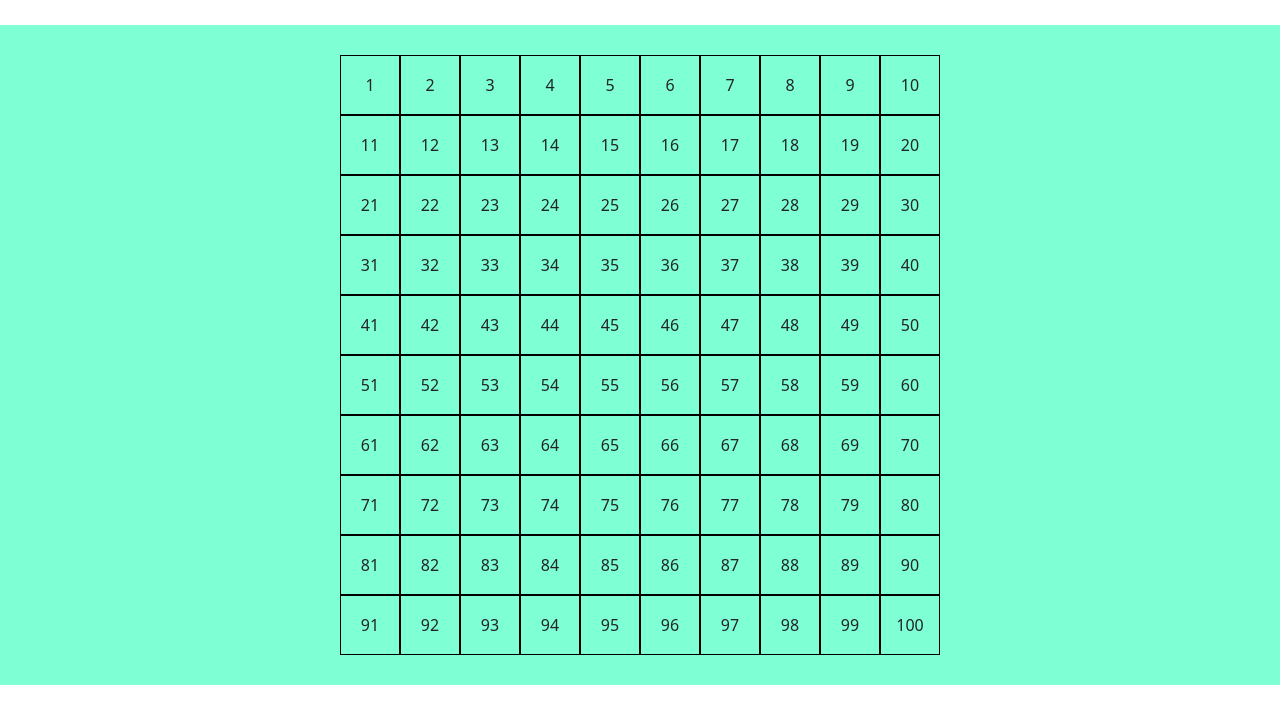
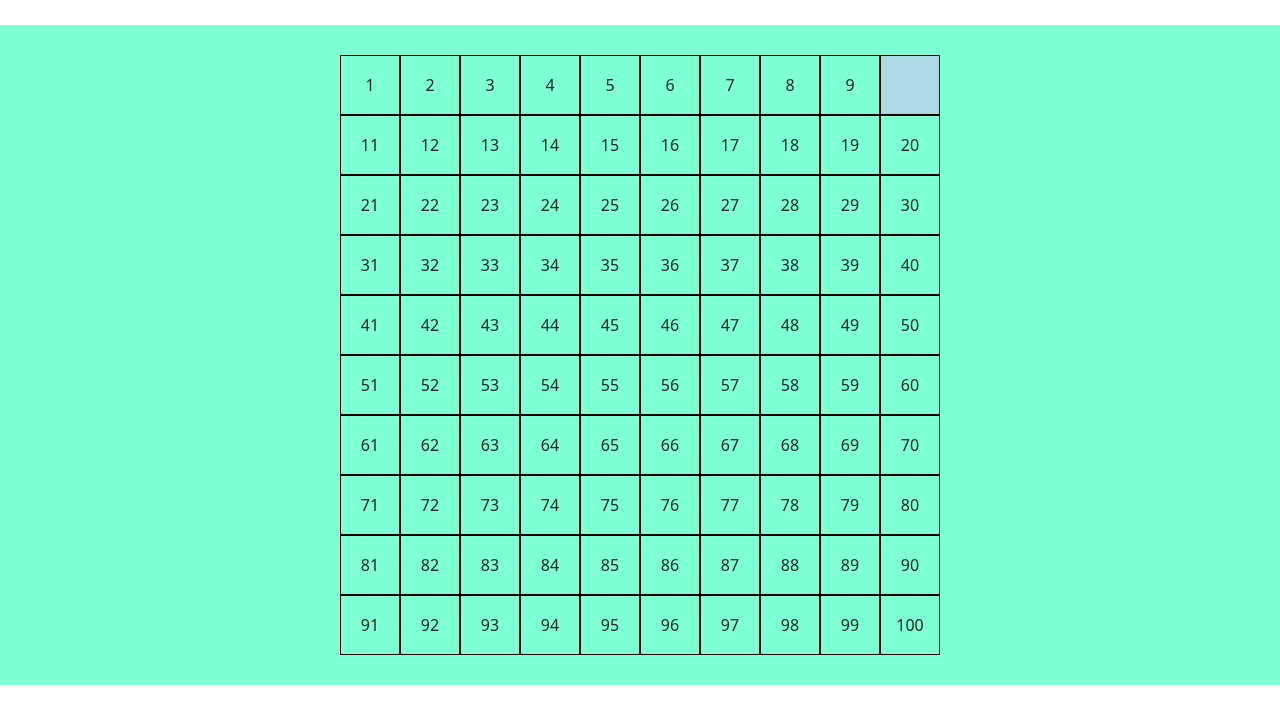
Before and after one commit to Steveh77/js-campominato-grid, a plain HTML site: page index.html in a window 1280 px wide. Both pictures are taken after a click on the element "10". Shown: the part 75-798 px from the top of the page. Drawn offline with nearby package versions, Linux system fonts and the light colour scheme.

Commit message:
Milestone 4

```diff
--- a/css/style.css
+++ b/css/style.css
@@ -42,5 +42,5 @@ header{
 }
 
 .clicked {
-    background-color: red;
+    background-color: lightblue;
 }
--- a/js/script.js
+++ b/js/script.js
@@ -35,7 +35,17 @@ for (let i = 1; i <= gridCells; i++) {
     const cell = document.createElement('div')
     grid.appendChild(cell)
     cell.className = 'cell'
+
     // #MILESTONE 3
     // In ogni cella, deve comparire il numero corrispondente, in ordine da 1 a 100;
     cell.innerText = [i]
+
+    // #MILESTONE 4
+    // Al click sulla cella, stampiamo il numero della cella cliccata in console, poi coloriamo la cella d'azzurro!
+    cell.addEventListener('click', function () {
+        cell.classList.add('clicked')
+        cell.innerText = '';
+        console.log(i)
+    })
+
 }
```
